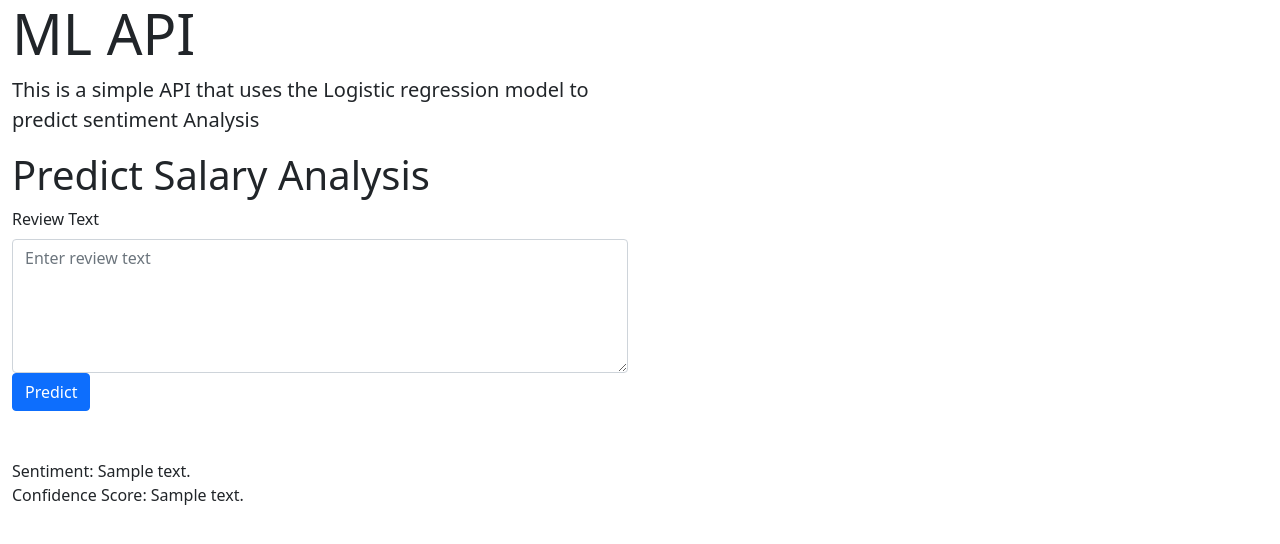
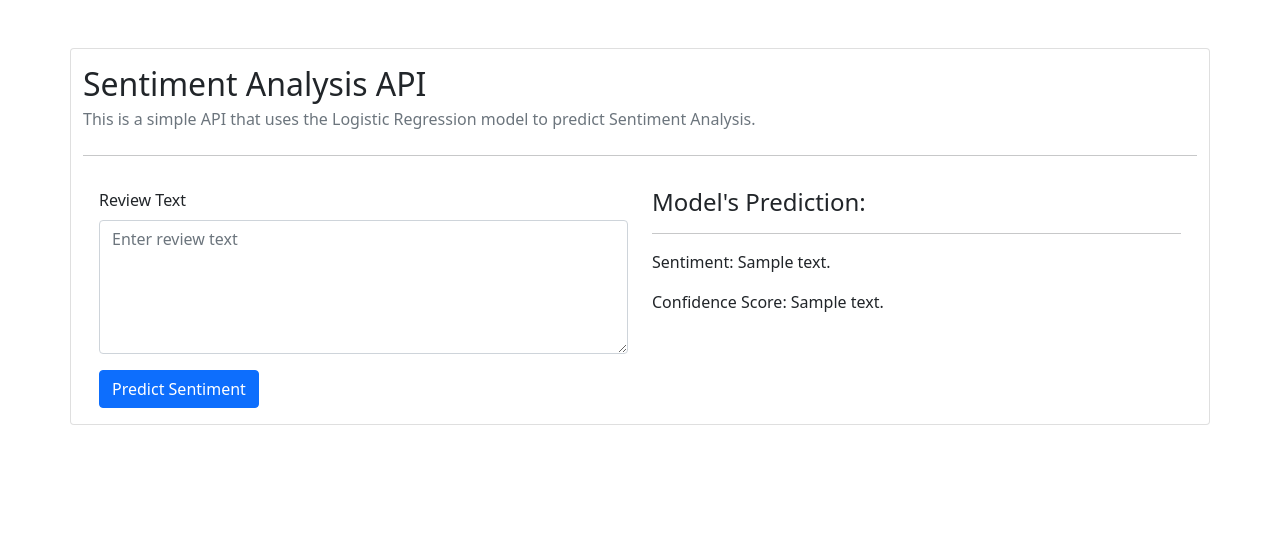
Before and after one commit to tejas20/sentiment-analysis, a Flask app: template templates/index.html in a window 1280 px wide. Shown: the top 544 px of the page. Run offline with Flask 2, Linux system fonts and the light colour scheme; the template is opened without the code that fills it: most values are stand-ins (such as "Sample title", 1, 10 or a date in 2020); parts of the project's set-up code (start-up, migrations or seed data) failed here and were passed over.

Commit message:
Update index.html

```diff
--- a/templates/index.html
+++ b/templates/index.html
@@ -14,34 +14,34 @@
 </head>
 
 <body>
-  <div class="container-fluid">
+  <div class="container">
     <div class="row">
-      <div class="col-lg-6">
-        <div class="jumbotron">
-          <h1 class="display-4">ML API</h1>
-          <p class="lead">This is a simple API that uses the
-            Logistic regression model to predict sentiment Analysis</p>
-            <h1>Predict Salary Analysis</h1>
-
-            <!-- Main Input For Receiving Query to our ML -->
-            <form action="{{ url_for('predict')}}" method="post">
+      <div class="card mt-5">
+        <h2 class="card-title mt-3">Sentiment Analysis API</h1>
+        <p class="card-subtitle mb-2 text-muted">
+          This is a simple API that uses the Logistic Regression model to predict Sentiment Analysis.</p>
+        <hr>
+        <div class="card-body">
+          <div class="row">
+            <div class="col-lg-6">
+              <!-- Main Input For Receiving Query to our ML -->
+              <form action="{{ url_for('predict')}}" method="post">
 
                 <label for="ReviewText" class="form-label">Review Text</label>
-                <textarea
-                  class="form-control"
-                  id="ReviewText"
-                  rows="5"
-                  name="ReviewText"
-                  placeholder="Enter review text"
-                  required="required"
-                  ></textarea>
+                <textarea class="form-control" id="ReviewText" rows="5" name="ReviewText"
+                  placeholder="Enter review text" required="required"></textarea>
 
-              <button type="submit" class="btn btn-primary btn-block btn-large">Predict</button>
-            </form>
-            <br>
-            <br>
-            Sentiment: {{ prediction_text }} <br/>
-            Confidence Score: {{ confidence_score_text }}
+                <button type="submit" class="btn btn-primary btn-block btn-large mt-3">Predict Sentiment</button>
+              </form>
+            </div>
+            <div class="col-lg-6">
+              <h4>Model's Prediction:</h4>
+              <hr>
+              <p>Sentiment: {{ prediction_text }}</p>
+              <p>Confidence Score: {{ confidence_score_text }}</p>
+            </div>
+
+          </div>
         </div>
       </div>
     </div>
```
